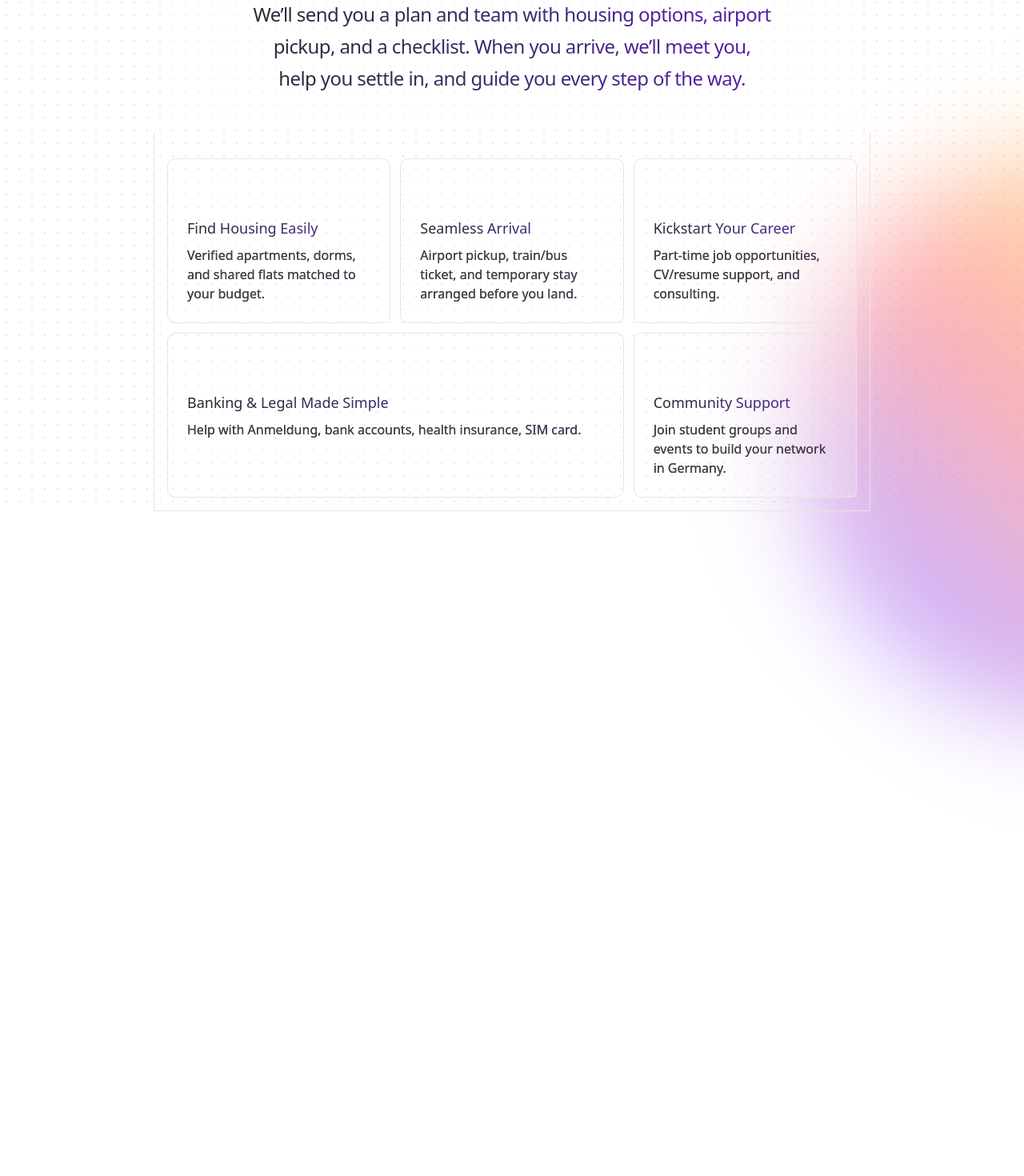
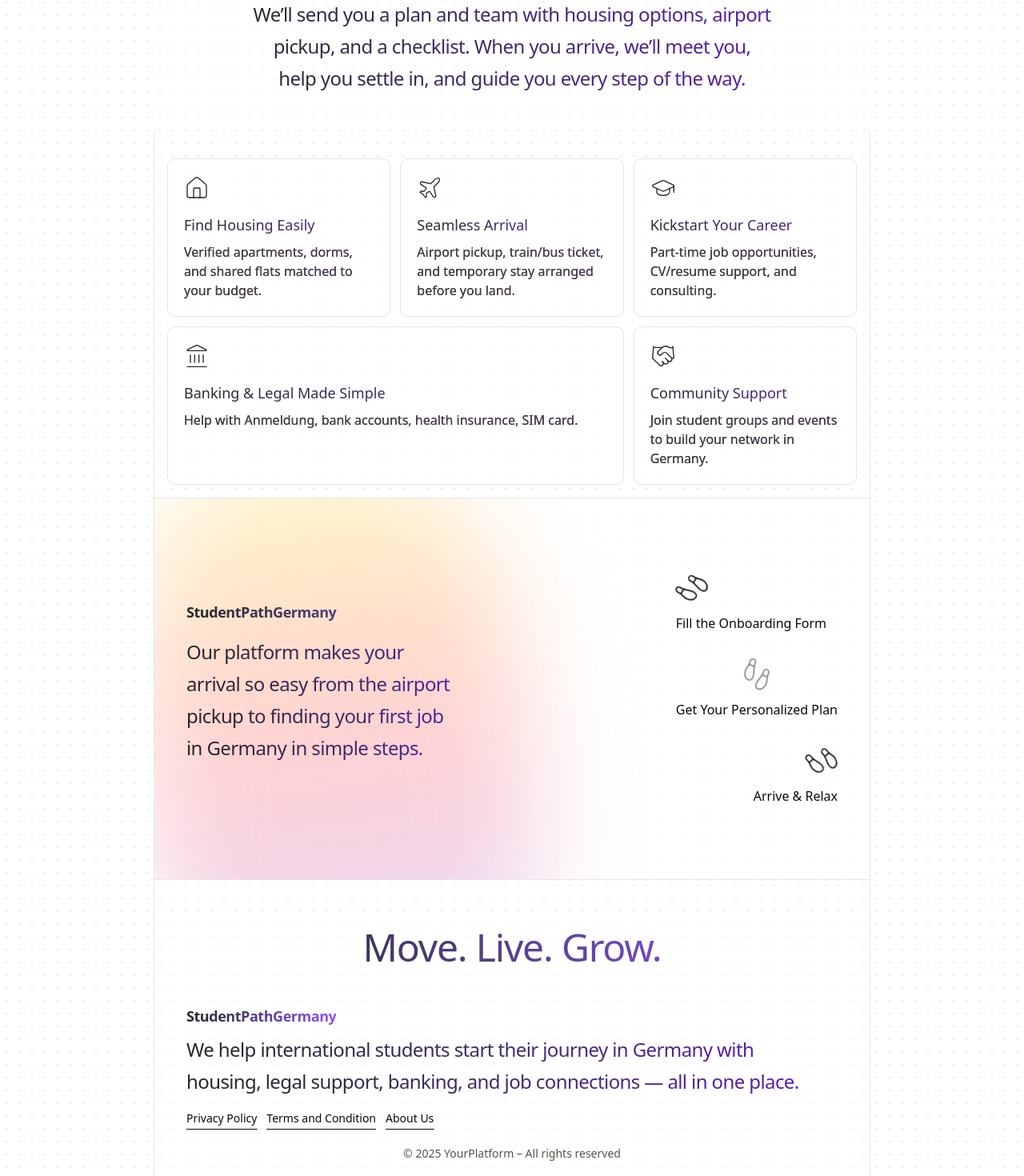
Before and after one commit to Samanthkumarsg/StudentPathGermany, a Next.js app: page / in a window 1280 px wide. Shown: the part 485-1955 px from the top of the page at 80% size. Before the commit the page ends 1124 px from the top, so only its background shows below. Built offline with nearby package versions, Linux system fonts and the light colour scheme.

Commit message:
Initial Commit

```diff
--- a/src/app/layout.tsx
+++ b/src/app/layout.tsx
@@ -29,7 +29,7 @@ export default function RootLayout({
         className={`${geistSans.variable} ${geistMono.variable} antialiased  mx-auto w-full max-w-4xl  bg-[radial-gradient(#e5e7eb_1px,transparent_1px)] [background-size:16px_16px]`}
       >
         {children}
-        <div className="fixed -z-10 top-10/12 left-1/2 translate-x-1/2 animate-spin animate-bounce [animation-duration:3s] size-180 rounded-full bg-gradient-to-r from-violet-500 via-red-400 to-yellow-300 blur-3xl opacity-50"></div>
+        {/* <div className="fixed -z-10 top-10/12 left-1/2 translate-x-1/2 animate-spin animate-bounce [animation-duration:3s] size-180 rounded-full bg-gradient-to-r from-violet-500 via-red-400 to-yellow-300 blur-3xl opacity-50"></div> */}
 
       </body>
     </html>
--- a/src/app/page.tsx
+++ b/src/app/page.tsx
@@ -1,5 +1,7 @@
+import Footer from "@/components/Footer";
 import { Header } from "@/components/Header";
 import Intro from "@/components/Intro";
+import SectionHelp from "@/components/SectionHelp";
 import SectionWhyUs from "@/components/SectionWhyUs";
 import SectionWorking from "@/components/SectionWorking";
 import Image from "next/image";
@@ -11,6 +13,8 @@ export default function Home() {
       <Intro />
       <SectionWorking />
       <SectionWhyUs />
+      <SectionHelp />
+      <Footer />
       {/* <iframe
         src="https://tally.so/embed/3q90rY?alignLeft=1&hideTitle=1&transparentBackground=1&dynamicHeight=1"
         width="100%"
--- /dev/null
+++ b/src/components/Footer.tsx
@@ -0,0 +1,45 @@
+import React from 'react'
+import Link from 'next/link'
+import { Waypoints } from 'lucide-react';
+
+
+const Footer = () => {
+    return (
+        <div className="border border-t-0 pt-10 px-5 relative overflow-hidden bg-white/20 backdrop-sepia-0">
+            {/* <div className="absolute -z-10 top-16 left-1/2 -translate-x-1/2 animate-spin animate-bounce [animation-duration:3s] size-120 rounded-full bg-gradient-to-r from-violet-500 via-red-400 to-yellow-300 blur-3xl opacity-50"></div> */}
+
+            <div className="flex flex-col p-5 rounded-xl  bg-white/50">
+                <h1 className="font-normal text-center tracking-tight bg-linear-to-r from-stone-800 to-violet-500 bg-clip-text text-transparent text-5xl mb-12"> Move. Live. Grow.</h1>
+                <div className=' flex flex-col items-start justify-center'>
+                    <h1 className="font-semibold tracking-tight bg-linear-to-r from-stone-800 to-violet-500 bg-clip-text text-transparent text-lg mb-2"> StudentPathGermany</h1>
+
+                    <h1 className='scroll-m-20 text-left font-normal tracking-tight text-balance mb-4 bg-gradient-to-r from-stone-800 to-violet-800 bg-clip-text text-transparent text-2xl/10'>We help international students start their journey in Germany with housing, legal support, banking, and job connections — all in one place.</h1>
+                </div>
+                <div className=''>
+
+                    <div className='flex flex-row gap-3 text-sm underline underline-offset-8'>
+
+                        <Link href="">
+                            <h1 className=''>Privacy Policy</h1>
+                        </Link>
+                        <Link href="">
+                            <h1 className=''>Terms and Condition</h1>
+                        </Link>
+                        <Link href="">
+                            <h1 className=''>About Us</h1>
+                        </Link>
+
+                    </div>
+
+
+                    <div className="text-sm text-stone-600 mt-6 flex items-end justify-center">
+                        © 2025 YourPlatform – All rights reserved
+                    </div>
+                </div>
+            </div>
+        </div>
+
+    )
+}
+
+export default Footer
--- a/src/components/Header.tsx
+++ b/src/components/Header.tsx
@@ -55,8 +55,8 @@ const components: { title: string; href: string; description: string }[] = [
 export function Header() {
     return (
         <div className="bg-white py-3 border border-b-0 flex flex-row items-center bg-white/50 backdrop-sepia-0 ">
-            <div className="px-3 w-28  mr-12">
-                <h1 className="font-semibold tracking-tight bg-linear-to-r from-stone-800 to-violet-500 bg-clip-text text-transparent text-lg"> ProfilePath</h1>
+            <div className="px-3  mr-12">
+                <h1 className="font-semibold tracking-tight bg-linear-to-r from-stone-800 to-violet-500 bg-clip-text text-transparent text-lg"> studentpath germany</h1>
             </div>
 
         </div>
--- /dev/null
+++ b/src/components/SectionHelp.tsx
@@ -0,0 +1,42 @@
+import React from 'react'
+import Link from 'next/link'
+import { Footprints } from 'lucide-react';
+
+
+const SectionHelp = () => {
+    return (
+        <div className="border border-t-0 px-5 py-18 relative overflow-hidden bg-white/70 backdrop-sepia-0">
+            <div className="absolute -z-10 top-16 left-1/4 -translate-x-1/2 animate-spin animate-bounce [animation-duration:8s] w-180 h-120 rounded-full bg-gradient-to-r from-violet-300 via-red-300 to-yellow-200 blur-3xl opacity-50"></div>
+
+            <div className="grid grid-cols-2 items-center justify-center p-5 ">
+                <div className=''>
+                    <h1 className="font-semibold tracking-tight bg-linear-to-r from-stone-800 to-violet-500 bg-clip-text text-transparent text-lg mb-4"> StudentPathGermany</h1>
+
+                    <h1 className='scroll-m-20 text-left font-normal tracking-tight text-balance mb-4 bg-gradient-to-r from-stone-800 to-violet-800 bg-clip-text text-transparent text-2xl/10'>Our platform makes your arrival so easy from the airport pickup to finding your first job in Germany in simple steps.</h1>
+                </div>
+                <div className=' flex items-end justify-center flex-col'>
+                    <div className='flex flex-col *:flex-col gap-8 text-md  '>
+                        <div className=''>
+                            <Footprints className="size-10 stroke-1 rotate-120 mb-3 animate-pulse [animation-duration:6s]" />
+                            <h1 className=''>Fill the Onboarding Form</h1>
+
+                        </div>
+                        <div className='flex items-center '>
+                            <Footprints className="size-10 stroke-1 -rotate-160 mb-3 animate-pulse [animation-duration:4s]" />
+                            <h1 className=''>Get Your Personalized Plan</h1>
+                        </div>
+                        <div className='flex items-end'>
+                            <Footprints className="size-10 stroke-1 -rotate-220 mb-3 animate-pulse [animation-duration:2s]" />
+                            <h1 className=''>Arrive & Relax</h1>
+                        </div>
+
+                    </div>
+
+                </div>
+            </div>
+        </div>
+
+    )
+}
+
+export default SectionHelp
--- a/src/components/SectionWhyUs.tsx
+++ b/src/components/SectionWhyUs.tsx
@@ -5,34 +5,34 @@ const SectionWhyUs = () => {
     return (
         <div className="max-w-6xl mx-auto p-4 z-60 border border-t-0 -rounded-t-xl  pt-8">
 
-            <div className="grid grid-cols-2 sm:grid-cols-2 lg:grid-cols-3 gap-3  bg-white/20 backdrop-sepia-0 *:bg-gradient-to-r *:from-stone-800 *:to-violet-800 *:bg-clip-text *:text-transparent ">
-                <div className="flex flex-col p-6 border rounded-lg  ">
-                    <div className="text-4xl mb-4 "><House className="size-8 stroke-1" /></div>
+            <div className="grid grid-cols-2 sm:grid-cols-2 lg:grid-cols-3 gap-3  bg-white/70 backdrop-sepia-0 *:bg-gradient-to-r *:from-stone-800 *:to-violet-800 *:bg-clip-text *:text-transparent ">
+                <div className="flex flex-col p-5 border rounded-lg  ">
+                    <div className="text-4xl mb-4 text-stone-800"><House className="size-8 stroke-1" /></div>
                     <h3 className="text-lg font-medium mb-2">Find Housing Easily</h3>
                     <p className='text-stone-700'>Verified apartments, dorms, and shared flats matched to your budget.</p>
                 </div>
 
-                <div className="flex flex-col p-6 border rounded-lg">
-                    <span className="text-4xl mb-4"><Plane className="size-8 stroke-1" /></span>
+                <div className="flex flex-col p-5 border rounded-lg">
+                    <span className="text-4xl mb-4 text-stone-800"><Plane className="size-8 stroke-1" /></span>
                     <h3 className="text-lg font-medium mb-2">Seamless Arrival</h3>
                     <p className='text-stone-700'>Airport pickup, train/bus ticket, and temporary stay arranged before you land.</p>
                 </div>
-                <div className="flex flex-col p-6 border rounded-lg">
-                    <span className="text-4xl mb-4"><GraduationCap className="size-8 stroke-1" /></span>
+                <div className="flex flex-col p-5 border rounded-lg">
+                    <span className="text-4xl mb-4 text-stone-800"><GraduationCap className="size-8 stroke-1" /></span>
                     <h3 className="text-lg font-medium mb-2">Kickstart Your Career</h3>
                     <p className='text-stone-700'>Part-time job opportunities, CV/resume support, and consulting.</p>
                 </div>
 
-                <div className="flex flex-col p-6 border rounded-lg col-span-1 sm:col-span-1 md:col-span-1 lg:col-span-2 xl:col-span-2 ">
-                    <span className="text-4xl mb-4"><Landmark className="size-8 stroke-1" /></span>
+                <div className="flex flex-col p-5 border rounded-lg col-span-1 sm:col-span-1 md:col-span-1 lg:col-span-2 xl:col-span-2 ">
+                    <span className="text-4xl mb-4 text-stone-800"><Landmark className="size-8 stroke-1" /></span>
                     <h3 className="text-lg font-medium mb-2">Banking & Legal Made Simple</h3>
                     <p className='text-stone-700'>Help with Anmeldung, bank accounts, health insurance, SIM card.</p>
                 </div>
 
 
 
-                <div className="flex flex-col p-6 border rounded-lg col-span-2 sm:col-span-2 md:col-span-1 lg:col-span-1 xl:col-span-1 ">
-                    <span className="text-4xl mb-4"><Handshake className="size-8 stroke-1" /></span>
+                <div className="flex flex-col p-5 border rounded-lg col-span-2 sm:col-span-2 md:col-span-1 lg:col-span-1 xl:col-span-1 ">
+                    <span className="text-4xl mb-4 text-stone-800"><Handshake className="size-8 stroke-1" /></span>
                     <h3 className="text-lg font-medium mb-2">Community Support</h3>
                     <p className='text-stone-700'>Join student groups and events to build your network in Germany.</p>
                 </div>
```
